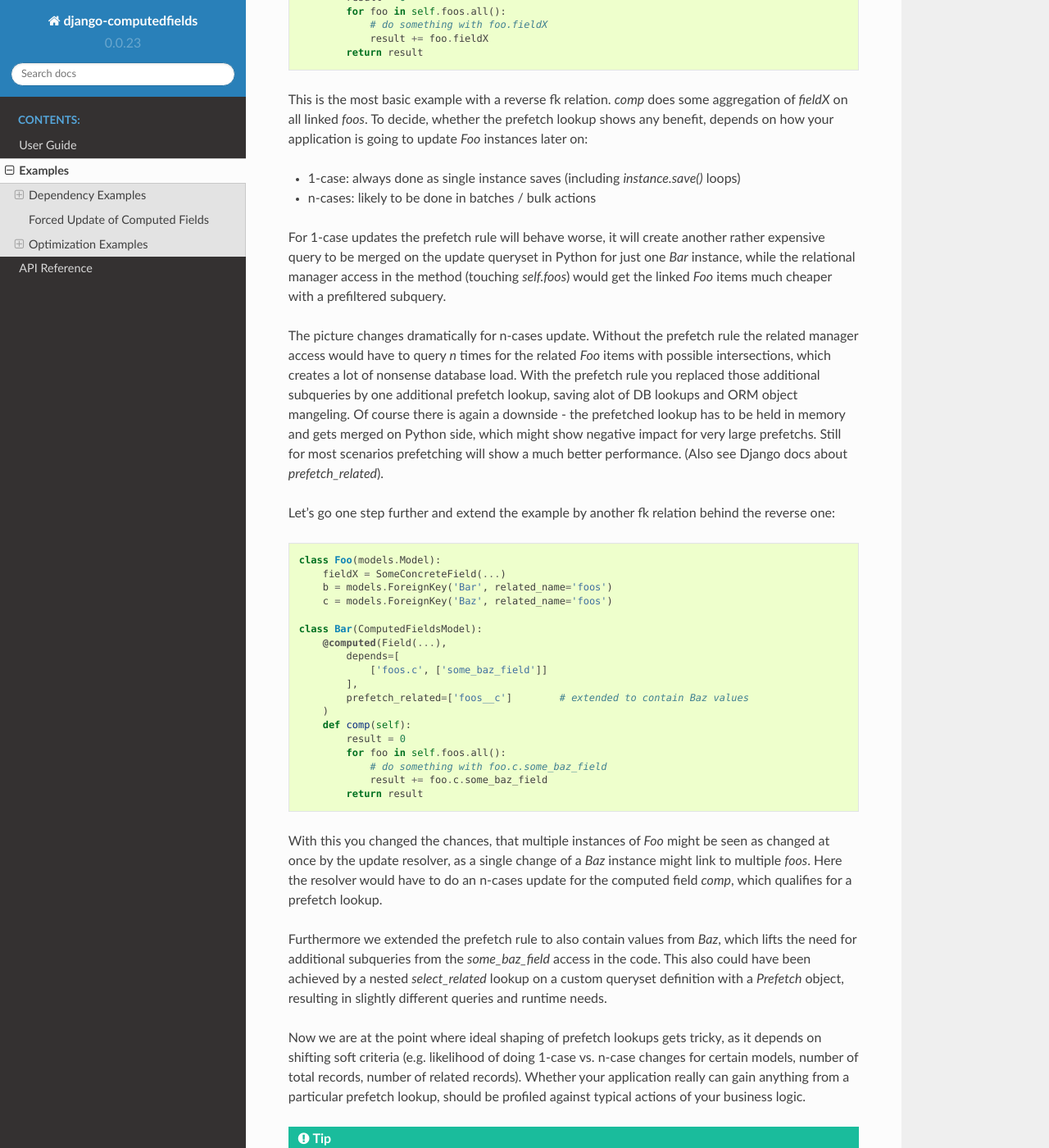
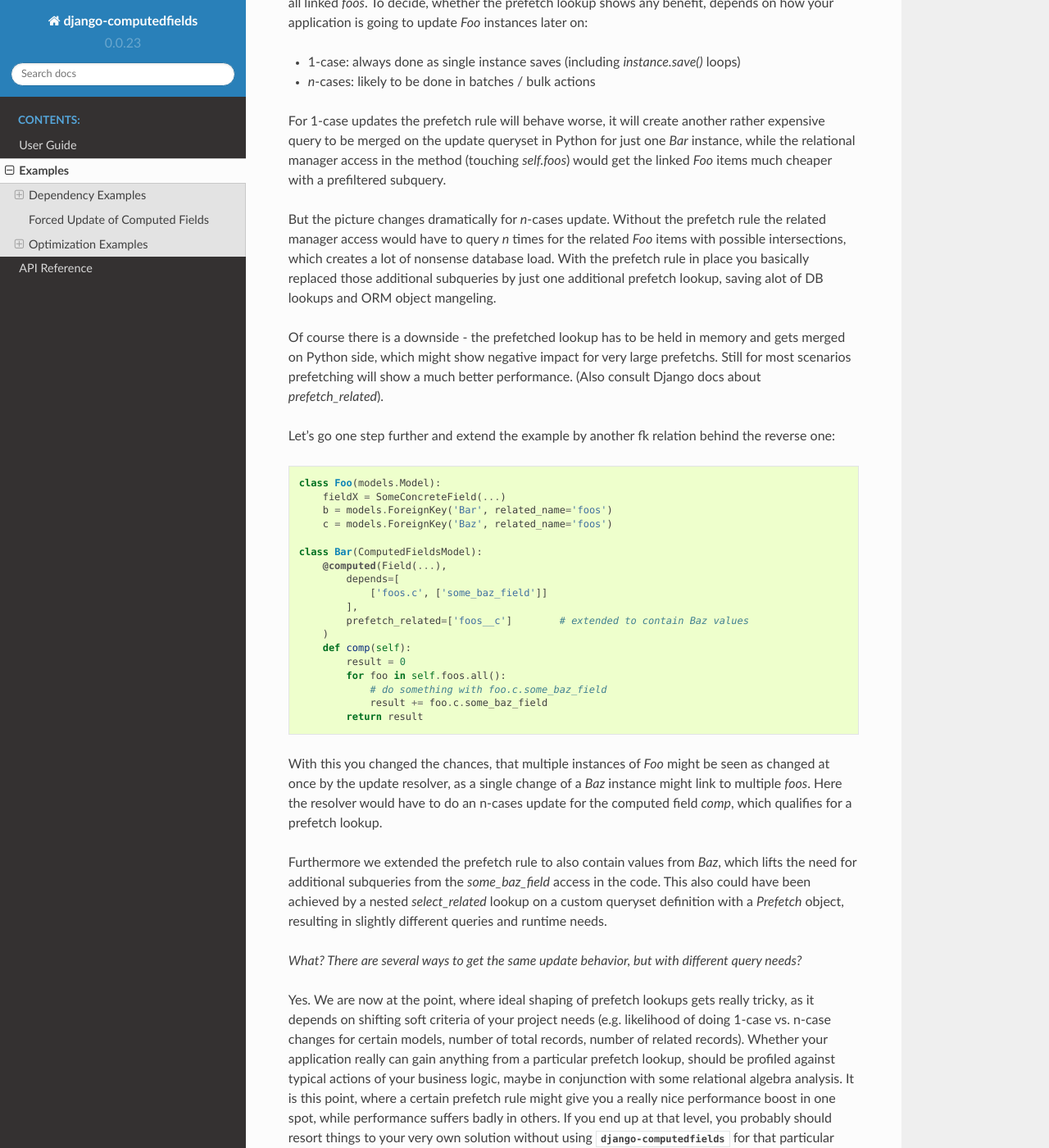
Before and after one commit to netzkolchose/django-computedfields, a Sphinx documentation site: the page built from docs/examples.rst, in a window 1280 px wide and 1400 px high, scrolled down 10861 px. Shown: the whole window at 82% size. Built offline with Sphinx 7.4.7 and the Read the Docs theme 2.0.0, drawn with Linux system fonts in a browser that asks for light colours; the version number is read from the project's files by our own code; some of the changed text lies outside the part shown.

Commit message:
update examples docs

```diff
--- a/docs/examples.rst
+++ b/docs/examples.rst
@@ -13,26 +13,21 @@
 ^^^^^^^^^^^^^^^
 
 The most basic example is a computed field, that has no field dependencies at all.
-It can be constructed by setting `depends` to an empty container, e.g.:
+It can be constructed by omitting the `depends` argument, e.g.:
 
 .. code-block:: python
 
     class MyComputedModel(ComputedFieldsModel):
 
-        @computed(Field(...), depends=[])
+        @computed(Field(...))
         def comp(self):
             return some_value_pulled_from_elsewhere
 
 Such a field will only be recalculated by calling ``save()`` or ``save(update_fields=[comp, ...])``
-on a model instance. It will not be touched by the auto resolver by default, unless you force
-the recalculating by directly calling ``update_dependent(MyComputedModel.objects.all())``
-(or again with `update_fields` containing `comp`).
-
-.. NOTE::
-
-    The empty container is currently needed due to the transition from the old `depends` syntax
-    to the new one. Until support for the old syntax gets removed, there is a shim in place, that
-    automatically expands ``depends=None`` to ``depends=[['self', list_of_local_concrete_fields]]``.
+on a model instance. It never will be touched by the auto resolver, unless you force
+the recalculation by directly calling ``update_dependent(MyComputedModel.objects.all())``, which
+implies ``update_fields=None``, thus updates all model local fields, or again by explicitly listing
+`comp` in `update_fields` like in ``update_dependent(MyComputedModel.objects.all(), update_fields=['comp'])``.
 
 
 Local Fields
@@ -89,16 +79,11 @@
             return some__other_calc(self.fieldC, self.comp)
 
 The auto resolver will take care, that the computed fields are calculated in the correct order (`MRO`).
-In the example above it will make sure, that `final` gets recalculated after `comp` and never vice versa.
+In the example above it will make sure, that `final` gets recalculated after `comp` only once, and never vice versa.
 This also works with a partial save with ``save(update_fields=['fieldA'])``. Here the resolver will
 expand `update_fields` to ``['fieldA', 'comp', 'final']``.
 
-.. WARNING::
-
-    For correct `MRO` resolving computed fields should never be omitted in dependency rules,
-    otherwise the value of dependent computed fields is undetermined.
-
-The ability to depend on other computed fields introduces the problem of possible update cycles:
+The ability to depend on other local computed fields may lead to update cycles:
 
 .. code-block:: python
 
@@ -155,18 +140,20 @@
             # wrong: self.foo.x somehow alters the result here
             return ...
 
-Note that the method result should not rely on any other field from the relations than those listed
+Note that the method result should not rely on any other concrete field from the relations than those listed
 in `depends`. If you accidentally forget to list some field (as shown for `foo.x` above),
 the resolver will not update dependent instances for certain field updates (above: changes to `foo.x`
 may not trigger an update on dependent `Foo.bazs.comp`).
-:mod:`django-computedfields` has no measures to spot a forgotten source field here, it fully relies on
-your `depends` declarations. If in doubt whether you caught all relevant source fields,
+
+:mod:`django-computedfields` has no measures to spot a forgotten source field, it fully relies on the correctness
+of your `depends` declarations. If in doubt, whether you caught all relevant source fields,
 you probably should test the computed field values against all of your critical business logic actions.
 
 .. WARNING::
 
     Accidentally forgetting a source field in `depends` may lead to hard to track down desync issues.
     Make sure, that you listed in `depends` all source fields the method pulls data from.
+    Note that this includes any concrete field, that alters the method result in a certain way.
 
 The same rules apply for deeper nested relations, simply list the relation paths on the left side
 with their corresponding source fields on the right side:
@@ -248,8 +235,8 @@
     This is needed to correctly spot and update computed fields on relation changes itself
     (e.g. moving children to a different parent).
 
-    Note that because of this dependency expansion it is not possible to omit foreign key
-    relations on purpose, if they are part of a dependency relation.
+    Note that because of this dependency expansion, it is not possible to omit foreign key
+    relations on purpose, if they are part of a `depends` rule.
 
 
 Related Computed Fields
@@ -296,8 +283,8 @@
 `add`, `set`, `remove` and `clear`. Also actions done to instances on boths ends should correctly update
 computed fields through the m2m field. Still there are some specifics that need to be mentioned here.
 
-In the method above there is a clause skipping the actual logic if the instance has
-no `pk` value yet. That clause is needed since Django will not allow access to an m2m relation manager before
+In the method above there is a clause skipping the actual logic, if the instance has
+no `pk` value yet. That clause is needed, since Django will not allow access to an m2m relation manager before
 the instance was saved to the database. After the initial save the m2m relation can be accessed,
 now correctly pulling field values across the m2m relation.
 
@@ -355,7 +342,7 @@
 
 Here both `save` or `update_dependent` will take care, that all dependent computed fields get updated.
 Again using `update_dependent` has the advantage of further reducing the update pressure. Providing
-`update_fields` will narrow the update path to computed fields that actually rely on the listed
+`update_fields` will narrow the update path to computed fields, that actually rely on the listed
 source fields.
 
 A full resync of all computed fields project-wide can be triggered by calling the management command
@@ -397,13 +384,16 @@
     If you cannot get the code any faster, maybe try to give up on the "realtime" approach
     computed fields offer by deferring the hard work.
 
+    (Future versions might provide a `@computed_async` decorator to partially postpone
+    hard work in a more straight forward fashion.)
+
 - query load
-    The following ideas will mainly concentrate on query load issues with computed field updates
-    and how to gain back some performance. Note that the query load plays a rather important role
-    for computed field updates, as any relation noted in dependencies is likely to turn into an n-case update.
+    The following ideas/examples below mainly concentrate on query load issues with computed field updates
+    and the question, how to gain back some update performance. For computed field updates the query load plays a
+    rather important role, as any relation noted in dependencies is likely to turn into an `n`-case update.
     In theory this expands to `O(n^nested_relations)`, practically it cuts down earlier due to finite
-    records in the database and agressive model/field filtering done by the resolver. Still there is much
-    room for further optimizations.
+    records in the database and agressive model/field filtering done by the auto resolver. Still there is
+    much room for further optimizations.
 
     Before applying some of the ideas below make sure to profile your project. Tools that might come
     handy for that:
@@ -544,18 +534,20 @@
 later on:
 
 - 1-case: always done as single instance saves (including `instance.save()` loops)
-- n-cases: likely to be done in batches / bulk actions
+- `n`-cases: likely to be done in batches / bulk actions
 
 For 1-case updates the prefetch rule will behave worse, it will create another rather expensive query to be merged on
 the update queryset in Python for just one `Bar` instance, while the relational manager access in the method
 (touching `self.foos`) would get the linked `Foo` items much cheaper with a prefiltered subquery.
 
-The picture changes dramatically for n-cases update. Without the prefetch rule the related manager access
+But the picture changes dramatically for `n`-cases update. Without the prefetch rule the related manager access
 would have to query `n` times for the related `Foo` items with possible intersections, which creates a lot of
-nonsense database load. With the prefetch rule you replaced those additional subqueries by one additional prefetch lookup,
-saving alot of DB lookups and ORM object mangeling. Of course there is again a downside - the prefetched lookup has to be
-held in memory and gets merged on Python side, which might show negative impact for very large prefetchs. Still for most
-scenarios prefetching will show a much better performance. (Also see Django docs about `prefetch_related`).
+nonsense database load. With the prefetch rule in place you basically replaced those additional subqueries by just
+one additional prefetch lookup, saving alot of DB lookups and ORM object mangeling.
+
+Of course there is a downside - the prefetched lookup has to be held in memory and gets merged on Python side,
+which might show negative impact for very large prefetchs. Still for most scenarios prefetching will show a much better
+performance. (Also consult Django docs about `prefetch_related`).
 
 Let's go one step further and extend the example by another fk relation behind the reverse one:
 
@@ -590,10 +582,16 @@
 by a nested `select_related` lookup on a custom queryset definition with a `Prefetch` object, resulting
 in slightly different queries and runtime needs.
 
-Now we are at the point where ideal shaping of prefetch lookups gets tricky, as it depends on
-shifting soft criteria (e.g. likelihood of doing 1-case vs. n-case changes for certain models,
+`What? There are several ways to get the same update behavior, but with different query needs?`
+
+Yes. We are now at the point, where ideal shaping of prefetch lookups gets really tricky, as it depends on
+shifting soft criteria of your project needs (e.g. likelihood of doing 1-case vs. n-case changes for certain models,
 number of total records, number of related records). Whether your application really can gain anything
-from a particular prefetch lookup, should be profiled against typical actions of your business logic.
+from a particular prefetch lookup, should be profiled against typical actions of your business logic,
+maybe in conjunction with some relational algebra analysis. It is this point, where a certain prefetch rule might
+give you a really nice performance boost in one spot, while performance suffers badly in others.
+If you end up at that level, you probably should resort things to your very own solution without using
+:mod:`django-computedfields` for that particular task.
 
 .. TIP::
 
@@ -843,6 +841,8 @@
 Complicated & Deep nested
 ^^^^^^^^^^^^^^^^^^^^^^^^^
 
+or `"How to stall the DMBS for sure"`
+
 So you really want to declare computed fields with dependencies like:
 
 .. code-block:: python
```
Also changed, not shown: other parts of docs/examples.rst (+13 -18 lines).
